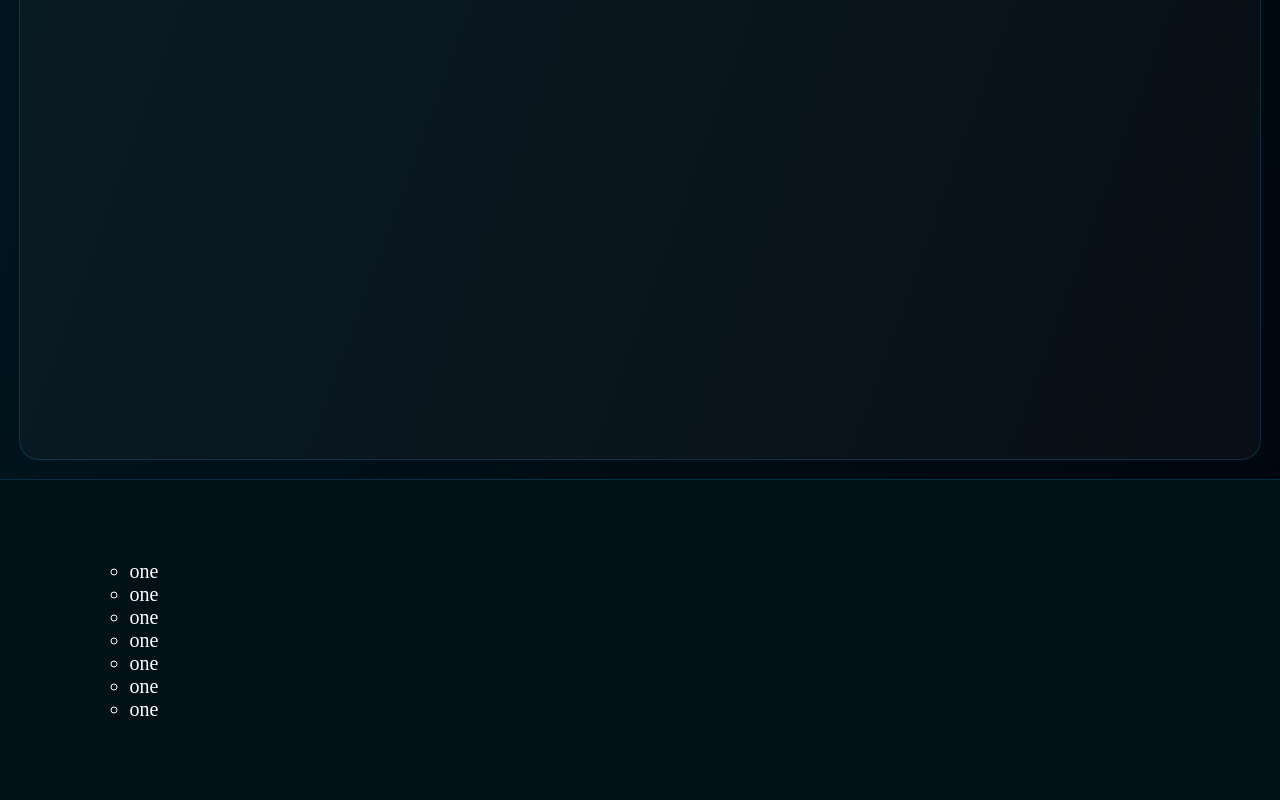
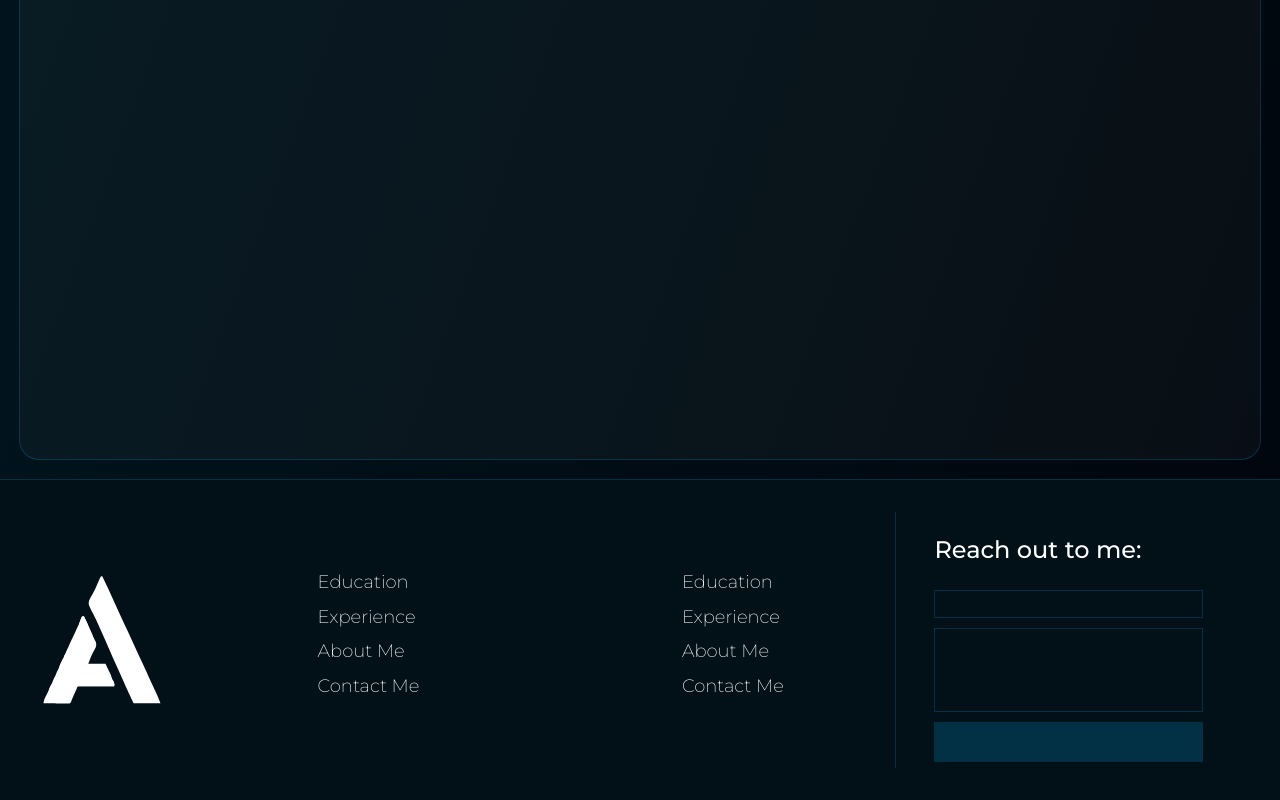
Before and after one commit to Archit-Jain05/developer-profile, a React (Vite) app: page / in a window 1280 px wide. Shown: the part 2842-3642 px from the top of the page. Built offline with nearby package versions, Linux system fonts and the light colour scheme.

Commit message:
Added footer form

```diff
--- a/src/components/Footer.jsx
+++ b/src/components/Footer.jsx
@@ -1,20 +1,47 @@
 import '../style/Footer.css'
+import PFP from '../assets/pfp.svg'
 
 function Footer() {
     return(
 <div className='Footer-body'>
-<div><ul>
-    <li>one</li>
-    <li>one</li>
-    <li>one</li>
-    <li>one</li>
-    <li>one</li>
-    <li>one</li>
-    <li>one</li>
-    </ul>
+    <div className='Footer-card'>
+        <div className='img-holder'>
+            <img src={PFP} style={{width:"10vw"}} />
+        </div>
+        <div>
+            <ul className='montserrat-li'>
+                <li>Education</li>
+                <li>Experience</li>
+                <li>About Me</li>
+                <li>Contact Me</li>
+            </ul>
+        </div>
+        <div>
+            <ul className='montserrat-li'>
+                <li>Education</li>
+                <li>Experience</li>
+                <li>About Me</li>
+                <li>Contact Me</li>
+                </ul>
+        </div>
+        <div className='form'>
+             <div>
+                <h1 className='montserrat-h1-form'>Reach out to me:</h1>
+             </div>
+             <div>
+                <input type="text" style={{height:"3vh"}}/>
+
+             </div>
+             <div>
+                <input type="text" style={{height:"10vh"}} />
+             </div>
+             <div>
+                <button></button>
+             </div>
+
+        </div>
+
     </div>
-<div></div>
-<div></div>
 </div>
     )
 }
--- a/src/style/Footer.css
+++ b/src/style/Footer.css
@@ -2,23 +2,78 @@
   height: 40vh;
   background-color: #011117;
   border-top: rgba(13, 156, 233, 0.222) 1px solid;
+  display: flex;
+  align-items: center;
+}
+
+.Footer-card {
   display: grid;
-  grid-template-columns: 1fr 1fr 1fr;
+  grid-template-columns: auto 1fr 1fr auto;
   z-index: 5;
   width: 100%;
+  color: white !important;
+  font-size: 20px;
+  height: 80%;
+  place-items: center;
 }
 
-.Footer-body {
-  color: white !important;
-  font-size: 20px;
+.form {
+  width: 30vw;
+  border-left: rgba(13, 156, 233, 0.222) 1px solid;
+  height: 100%;
+  display: grid;
+  grid-template-rows: 1fr 1fr 1fr 1fr;
+  gap: 10px;
 }
 
-.Footer-body div {
+.Footer-card > div {
   display: flex;
-  align-items: center;
-  margin-left: 7vw;
+  flex-direction: column; /* Keeps the list stack vertical */
+  justify-content: center; /* Centers the list vertically */
+}
+
+.img-holder {
+  margin-left: 3vw;
 }
 
 ul {
-  list-style-type: circle;
+  list-style-type: none;
 }
+
+ul li {
+  padding-bottom: 1vw;
+}
+
+.montserrat-li {
+  font-family: "Montserrat", sans-serif;
+  font-optical-sizing: auto;
+  font-weight: 200;
+  font-size: large;
+}
+
+.montserrat-h1-form {
+  font-family: "Montserrat", sans-serif;
+  font-optical-sizing: auto;
+  font-weight: 500;
+  font-size: x-large;
+}
+
+.form div {
+  display: grid;
+  margin-left: 3vw;
+  width: 70%;
+}
+
+input {
+  background-color: #011117;
+  box-shadow: none;
+  border: rgba(13, 156, 233, 0.222) 1px solid;
+  /* width: 80%; */
+}
+
+.form div button {
+  /* width: 80%; */
+  height: 5vh;
+  background-color: rgba(13, 156, 233, 0.222);
+  border: none;
+}
```
